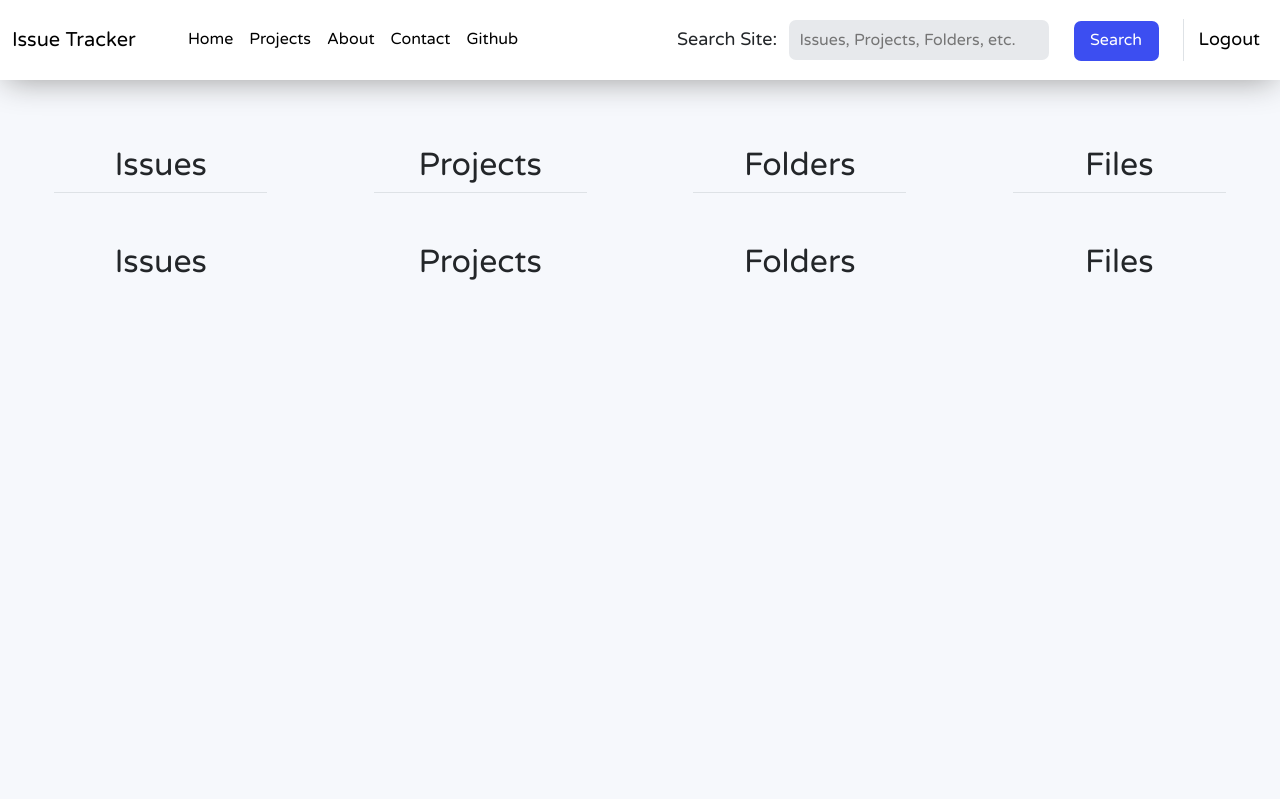
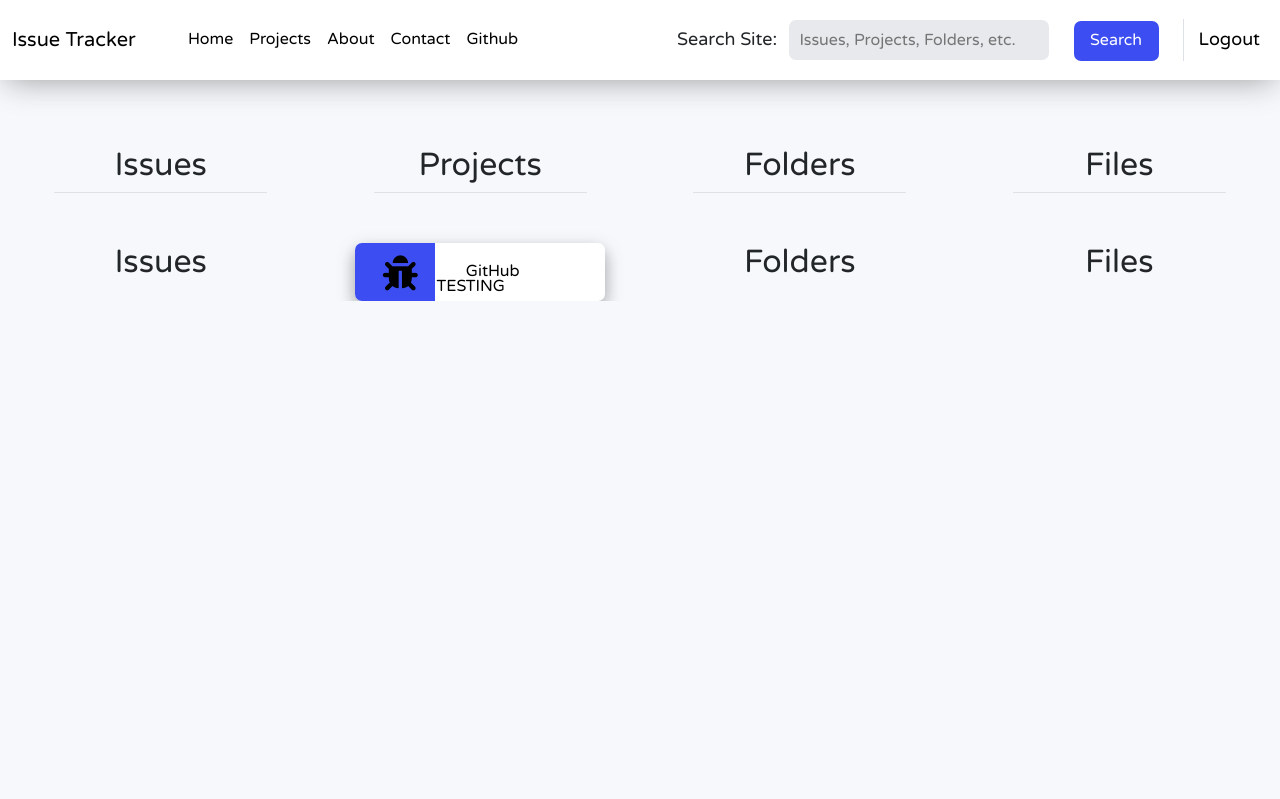
Before and after one commit to RHAM231/GitHub-Issue-Frontend, a Django app: page /search-index in a window 1280 px wide. Shown: the top 799 px of the page. Run offline with Django 3.2, Linux system fonts and the light colour scheme; some libraries are stand-ins or nearby versions.

Commit message:
Adding issue button

```diff
--- a/base/templates/base/ms_index.html
+++ b/base/templates/base/ms_index.html
@@ -25,7 +25,17 @@
        <h2 class="text-center">Issues</h2>
     </div>
     <div class="col-lg-2 col-md-5 col-sm-10 mx-auto">
-      <h2 class="text-center">Projects</h2>
+        <div class="row d-flex justify-content-center">
+            <a class="button-spacer" href="">
+                <input class="hide-button" type="button" name="" id="issue_id">
+                <label class="issue-button" for="issue_id">
+                    <span>GitHub</span>
+                    <span>TESTING TEXT</span>
+                    <div class="icon-background-color"></div>
+                    <i class="fas fa-bug"></i>
+                </label>
+            </a>
+        </div>
     </div>
     <div class="col-lg-2 col-md-5 col-sm-10 mx-auto">
       <h2 class="text-center">Folders</h2>
--- a/static/style.css
+++ b/static/style.css
@@ -175,11 +175,69 @@ items*/
 }
 
 /**************************************************************************/
-/*----MASTER SEARCH FORM----*/
+/*----EXTRA----*/
 /**************************************************************************/
 
 .bottom-buffer{
   margin-top:50px;
+}
+
+/**************************************************************************/
+/*----SEARCH RESULTS BUTTONS----*/
+/**************************************************************************/
+
+/*Hides the default Bootstrap button*/
+.hide-button {
+  display:none;
+}
+
+/*Controls spacing around the GitHub button*/
+.button-spacer{
+  height: 58px;
+}
+
+/*Sets style for the the dark and light versions of the GitHub buttons*/
+.issue-button{
+  background-color: #FFFFFF;
+  border: none;
+  color: #000000;
+  cursor: pointer;
+  position: relative;
+  height: 58px;
+  width: 250px;
+  border-radius: 7px;
+  box-shadow: 0 8px 16px 0 rgba(0,0,0,0.2), 0 6px 20px 0 rgba(0,0,0,0.19);
+}
+
+.icon-background-color{
+  height: 58px;
+  width: 80px;
+  border-radius: 7px 0px 0px 7px;
+  background: #3c4ef1;
+}
+
+/*Styles and positions the GitHub icon within the button*/
+.fa-bug {
+  font-size: 35px;
+  position: absolute;
+  top: 50%;
+  left: 18%;
+  transform: translate(-50%, -50%);
+}
+
+/*Styles and positions the text within the button*/
+.issue-button>span{
+  font-size: 16px;
+  position: absolute;
+  top: 0%;
+  left: 55%;
+  transform: translate(-50%, 50%);
+}
+
+/*Sets hover effects for both color versions of the button*/
+.issue-button:hover{
+  background: #9AC4E8;
+  color: #000000;
 }
 
 /**************************************************************************/
@@ -484,14 +542,14 @@ button*/
   color: #000000;
 }
 
-/*Styles and positions the GitHub icon within the button*/
+/* Styles and positions the GitHub icon within the button
 .fab {
   font-size: 35px;
   position: absolute;
   top: 50%;
   left: 70%;
   transform: translate(-50%, -50%);
-}
+} */
 
 /*Styles and positions the text within the button*/
 .github-logo>span, .github-logo-light>span {
```
